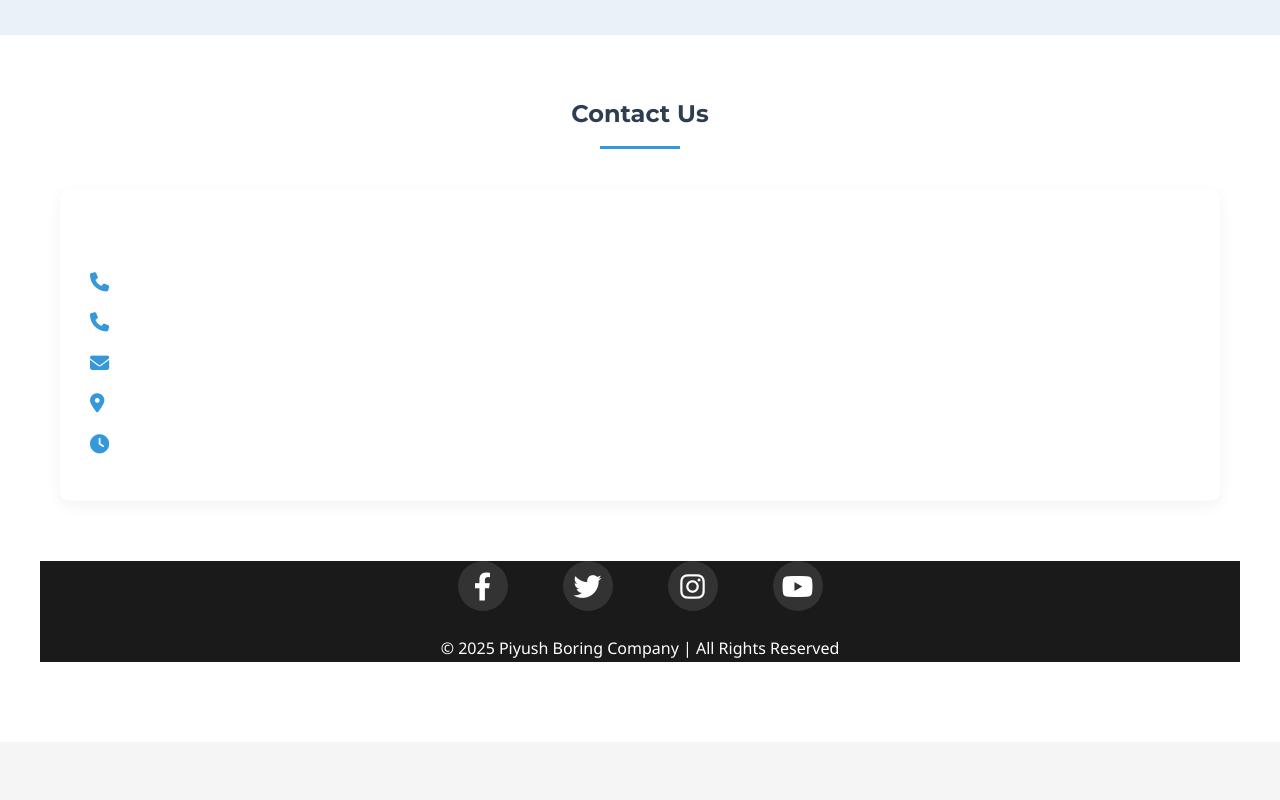
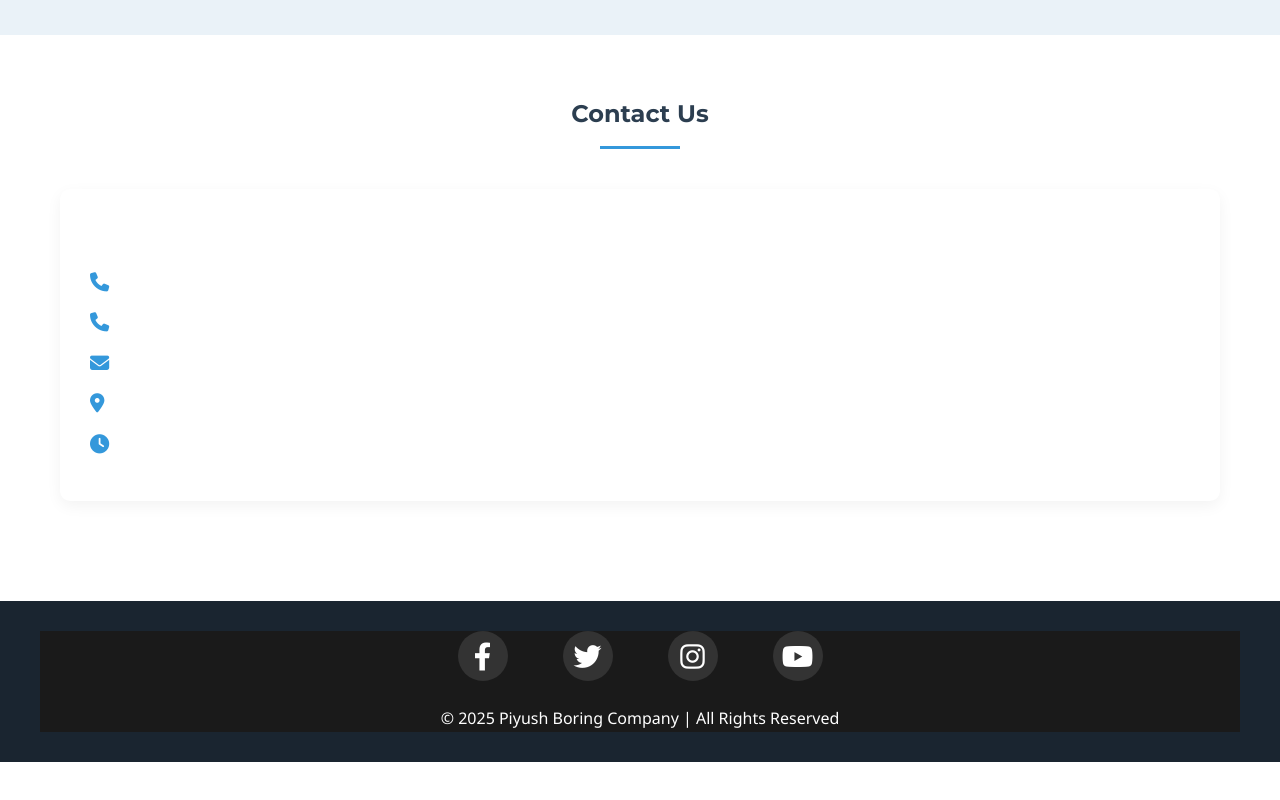
Before and after one commit to vananisandipbhai2/piyushboring.official, a plain HTML site: page index.html in a window 1280 px wide. Shown: the part 3751-4551 px from the top of the page. Before the commit the page ends 4493 px from the top, so only its background shows below. Drawn offline with Linux system fonts and the light colour scheme.

Commit message:
Update index.html

```diff
--- a/index.html
+++ b/index.html
@@ -362,7 +362,7 @@
             color: white;
         }
 
-                /* Contact */
+        /* Contact */
         .contact-info {
             background: white;
             padding: 30px;
@@ -385,6 +385,15 @@
             color: var(--secondary);
             font-size: 1.2rem;
             width: 20px;
+        }
+
+        /* Footer */
+        footer {
+            background: #1a2530;
+            color: white;
+            text-align: center;
+            padding: 30px 0;
+            margin-top: 40px;
         }
 
         .footer-content {
```
